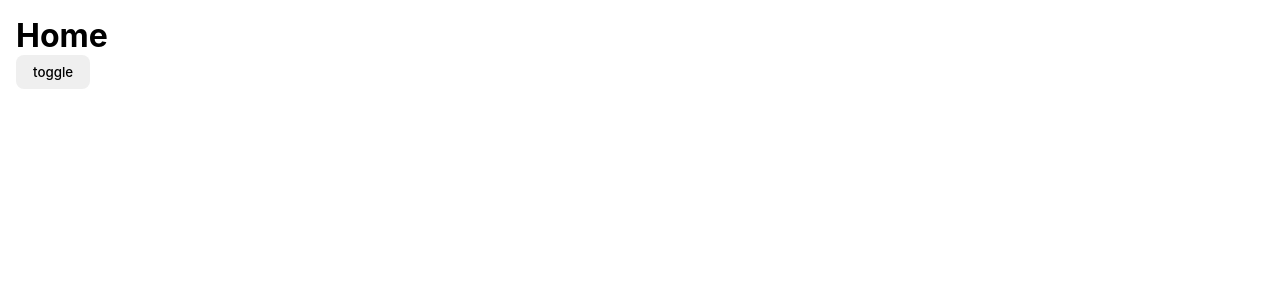
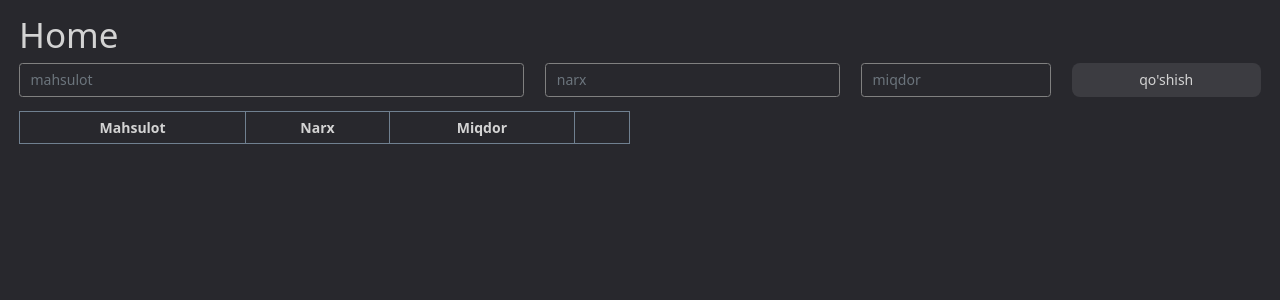
Before and after one commit to Abdulhafiz17/draft-vite, a Vue app: page / in a window 1280 px wide. Shown: the top 300 px of the page. Built offline with nearby package versions, Linux system fonts and the light colour scheme.

Commit message:
new build

```diff
--- a/index.html
+++ b/index.html
@@ -5,6 +5,12 @@
     <link rel="icon" type="image/svg+xml" href="/vite.svg" />
     <meta name="viewport" content="width=device-width, initial-scale=1.0" />
     <link rel="manifest" href="manifest.json" />
+    <link
+      href="https://cdn.jsdelivr.net/npm/bootstrap@5.0.2/dist/css/bootstrap.min.css"
+      rel="stylesheet"
+      integrity="sha384-EVSTQN3/azprG1Anm3QDgpJLIm9Nao0Yz1ztcQTwFspd3yD65VohhpuuCOmLASjC"
+      crossorigin="anonymous"
+    />
     <title>Vite + Vue</title>
   </head>
   <body>
--- a/src/style.css
+++ b/src/style.css
@@ -1,9 +1,14 @@
 @import url(./styles/input.css);
 @import url(./styles/list.css);
+@import url(./styles/table.css);
 
 :root {
+  --main-color: rgb(100, 100, 255);
+  --main-background-color: rgb(40, 40, 45);
+
   font-family: Inter, system-ui, Avenir, Helvetica, Arial, sans-serif;
   font-weight: 400;
+  font-size: 14px;
 
   font-synthesis: none;
   text-rendering: optimizeLegibility;
@@ -24,9 +29,20 @@
   -webkit-tap-highlight-color: transparent;
 }
 
+::-webkit-scrollbar {
+  width: 5px;
+  height: 5px;
+}
+
+::-webkit-scrollbar-thumb {
+  background-color: slategray;
+}
+
 body {
   min-width: 320px;
   min-height: 100vh;
+  color: lightgray;
+  background-color: var(--main-background-color);
 }
 
 #app {
@@ -34,7 +50,7 @@ body {
   width: 100vw;
   height: 100vh;
   overflow: auto;
-  transition: all 0.25s;
+  scrollbar-gutter: stable both-edges;
 }
 
 a {
@@ -56,17 +72,33 @@ a:hover {
 }
 
 button {
-  padding: 0.5rem 1rem;
+  padding: 5px 10px;
+  color: lightgray;
+  background-color: rgb(60, 60, 65);
   border: thin solid transparent;
   border-radius: 8px;
   outline: none;
   font-weight: 500;
   font-family: inherit;
-  transition: all 0.25s;
+  transition: all 0.15s;
+}
+[class^="col"] > button {
+  height: 100%;
+}
+button:focus:not([disabled]) {
+  border-color: var(--main-color);
 }
 button:not([disabled]) {
   cursor: pointer;
 }
 button:active:not([disabled]) {
-  border-color: rgb(100, 108, 255);
+  border-color: var(--main-color);
+  box-shadow: 0 0 1px 1px var(--main-color);
 }
+
+.card {
+  background-color: var(--main-background-color);
+  border: thin solid var(--main-color);
+  border-radius: 10px;
+  transition: all 0.25s;
+}
--- a/src/styles/input.css
+++ b/src/styles/input.css
@@ -1,34 +1,20 @@
 input,
 select,
-textarea {
+textarea,
+.form-control {
   outline: none;
-  background-color: whitesmoke;
-  border: thin solid transparent;
-  border-radius: 10px;
+  color: lightgray;
+  background-color: var(--main-background-color);
+  border: thin solid gray;
   transition: all 0.25s;
-}
-
-input,
-textarea {
-  padding: 0.5rem;
-}
-
-select {
-  padding: 0.5rem;
-}
-
-input:hover,
-textarea:hover {
-  border-color: rgb(100, 108, 255);
-}
-
-input:focus,
-textarea:focus {
-  background-color: transparent;
 }
 
 input:focus,
 select:focus,
-textarea:focus {
-  border-color: rgb(100, 108, 255);
+textarea:focus,
+.form-control:focus {
+  color: lightgray;
+  background-color: var(--main-background-color);
+  border-color: var(--main-color);
+  box-shadow: 0 0 1px 1px var(--main-color);
 }
--- /dev/null
+++ b/src/styles/table.css
@@ -0,0 +1,27 @@
+.table-reponsive {
+  position: relative;
+  overflow: auto;
+}
+
+table {
+  width: 100%;
+  max-width: 100%;
+}
+
+table thead {
+  position: sticky;
+  top: 0;
+  box-shadow: 0 0 0 2px slategray;
+}
+
+table thead tr th {
+  padding: 5px 10px;
+  text-align: center;
+  background-color: var(--main-background-color);
+  border: thin solid slategray;
+}
+
+table tbody tr td {
+  padding: 5px 10px;
+  border: thin solid slategray;
+}
--- a/src/views/Home.vue
+++ b/src/views/Home.vue
@@ -1,21 +1,10 @@
 <script>
-import api from "../server/api";
-import Pagination from "../components/Pagination/Pagination.vue";
-import DataDropdown from "../components/DataDropdown/DataDropdown.vue";
+import SupplyCounting from "./Supply/SupplyCounting.vue";
 export default {
   name: "Home",
-  components: { Pagination, DataDropdown },
+  components: { SupplyCounting, SupplyCounting },
   data() {
-    return {
-      user: null,
-      users: this.$util.storage("home-users") || {
-        page: 1,
-        per_page: 1,
-        total: 1,
-        total_pages: 1,
-        data: [],
-      },
-    };
+    return {};
   },
   created() {},
   methods: {},
@@ -24,15 +13,5 @@ export default {
 
 <template>
   <h1>Home</h1>
-  <button @click="$refs.modal.toggleModal()">toggle</button>
-
-  <modal ref="modal">
-    <template #header>
-      <h3>header</h3>
-    </template>
-    <template #body> body </template>
-    <template #footer>
-      <i>footer</i>
-    </template>
-  </modal>
+  <SupplyCounting />
 </template>
--- /dev/null
+++ b/src/views/Supply/SupplyCounting.vue
@@ -0,0 +1,99 @@
+<script>
+export default {
+  name: "SupplyCounting",
+  data() {
+    return {
+      product: {
+        name: "",
+        price: null,
+        quantity: null,
+      },
+      products: [],
+    };
+  },
+  methods: {
+    addProduct(product) {
+      this.products.push(product);
+      this.product = {
+        name: "",
+        price: null,
+        quantity: null,
+      };
+    },
+  },
+};
+</script>
+
+<template>
+  <div class="row gap-3">
+    <div class="col-md-12">
+      <form @submit.prevent="addProduct(product)">
+        <div class="row">
+          <div class="col-5">
+            <input
+              type="text"
+              class="form-control"
+              placeholder="mahsulot"
+              required
+              v-model="product.name"
+            />
+          </div>
+          <div class="col-3">
+            <input
+              type="number"
+              min="0"
+              step="any"
+              class="form-control"
+              placeholder="narx"
+              required
+              v-model="product.price"
+            />
+          </div>
+          <div class="col-2">
+            <input
+              type="number"
+              min="0"
+              step="any"
+              class="form-control"
+              placeholder="miqdor"
+              required
+              v-model="product.quantity"
+            />
+          </div>
+          <div class="col-2">
+            <button class="w-100">qo'shish</button>
+          </div>
+        </div>
+      </form>
+    </div>
+    <div class="col-12">
+      <div class="row">
+        <div class="col-md-6">
+          <div class="table-responsive" style="max-height: 70vh">
+            <table>
+              <thead>
+                <tr>
+                  <th>Mahsulot</th>
+                  <th>Narx</th>
+                  <th>Miqdor</th>
+                  <th></th>
+                </tr>
+              </thead>
+              <tbody>
+                <tr v-for="(item, i) in products" :key="i">
+                  <td>{{ item.name }}</td>
+                  <td>{{ item.price }}</td>
+                  <td>{{ item.quantity }}</td>
+                  <td>
+                    <button @click="products.splice(i, 1)">x</button>
+                  </td>
+                </tr>
+              </tbody>
+            </table>
+          </div>
+        </div>
+        <div class="col-md-6"></div>
+      </div>
+    </div>
+  </div>
+</template>
```
Also changed, not shown: 11 other files (tests, documents, lock files or other folders).
